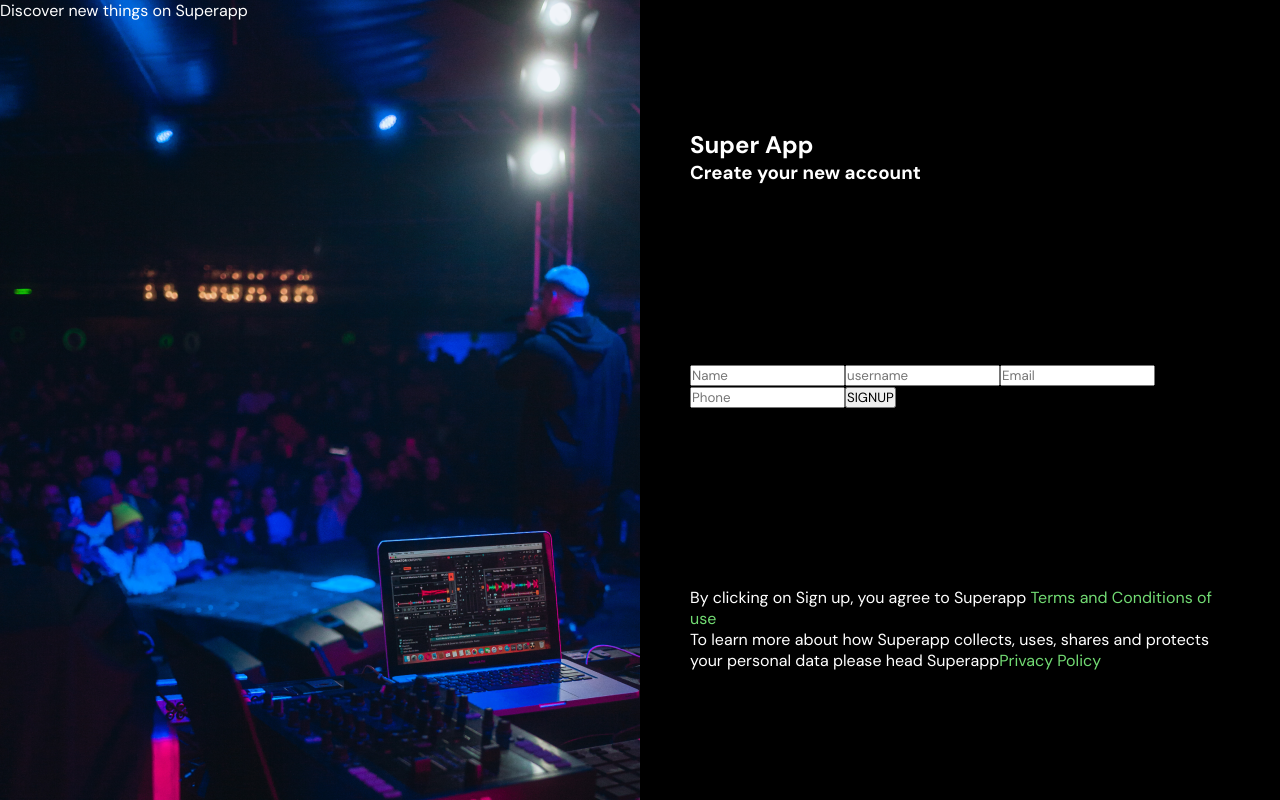
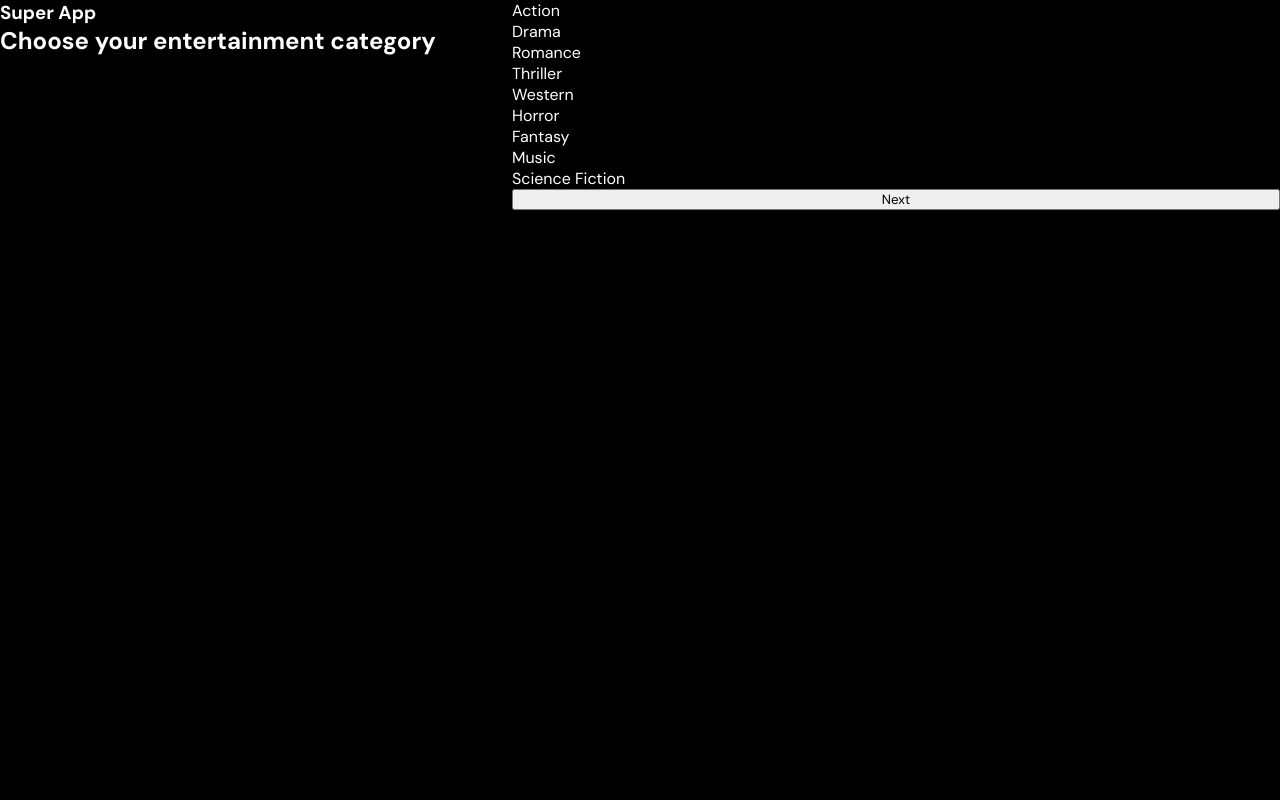
Before and after one commit to thenithishv/Super-App, a React (Vite) app: page /genres in a window 1280 px wide. Built offline with nearby package versions, Linux system fonts and the light colour scheme; a web font is replaced by a local one.

Commit message:
added useEffect to global state, finished register page, started working on genre page

```diff
--- a/src/App.jsx
+++ b/src/App.jsx
@@ -1,5 +1,7 @@
+import GenrePage from './pages/GenrePage'
 import NotFoundPage from './pages/NotFoundPage'
 import RegisterPage from './pages/RegisterPage'
+import CarouselPage from './pages/CarouselPage'
 import { BrowserRouter, Routes, Route } from 'react-router-dom'
 
 function App() {
@@ -9,8 +11,8 @@ function App() {
         <Route path='/' element={<RegisterPage/>}/>
         <Route path='/register' element={<RegisterPage/>}/>
         <Route path='/home' element={<RegisterPage/>}/>
-        <Route path='/genres' element={<RegisterPage/>}/>
-        <Route path='/carousel' element={<RegisterPage/>}/>
+        <Route path='/genres' element={<GenrePage/>}/>
+        <Route path='/carousel' element={<CarouselPage/>}/>
         <Route path='/dashboard' element={<RegisterPage/>}/>
         <Route path='/movie' element={<RegisterPage/>}/>
         <Route path='*' element={<NotFoundPage/>}/>
--- a/src/components/Form.jsx
+++ b/src/components/Form.jsx
@@ -1,53 +1,58 @@
 import { useState } from "react";
-import styles from "./Form.module.css"
-import validateForm from "../utils/validateForm";
+import styles from "./Form.module.css";
 
-function Form() {
-
-
-    const [name,setName] = useState("");
-    const [email,setEmail] = useState("");
-    const [username,setUsername] = useState("");
-    const[phone,setPhone] = useState("");
-    const [error,setError] = useState(false);
-
+function Form({
+  name,
+  setName,
+  email,
+  setEmail,
+  username,
+  setUsername,
+  phone,
+  setPhone,
+  error,
+  setError,
+  submitHandler,
+}) {
   return (
     <div className={styles.container}>
-
       <input
         type="text"
         placeholder="Name"
         value={name}
-            onChange={(e)=>setName(e.target.value)}
+        onChange={(e) => setName(e.target.value)}
       />
+      {error?.name && <p className={styles.error}>Name is required</p>}
 
       <input
         type="text"
         placeholder="username"
         value={username}
-            onChange={(e)=>setUsername(e.target.value)}
+        onChange={(e) => setUsername(e.target.value)}
       />
+
+      {error?.username && <p className={styles.error}>username is required</p>}
 
       <input
         type="text"
         placeholder="Email"
         value={email}
-            onChange={(e)=>setEmail(e.target.value)}
+        onChange={(e) => setEmail(e.target.value)}
       />
+      {error?.email && <p className={styles.error}>Email is required</p>}
 
       <input
         type="text"
         placeholder="Phone"
         value={phone}
-            onChange={(e)=>setPhone(e.target.value)}
+        onChange={(e) => setPhone(e.target.value)}
       />
 
-        <button
-          onClick= {()=>validateForm(name,email,username,phone)}
-          >SIGNUP</button>
+      {error?.phone && <p className={styles.error}>Phone is required</p>}
 
+      <button onClick={submitHandler}>SIGNUP</button>
     </div>
-  )
+  );
 }
 
-export default Form
+export default Form;
--- a/src/components/Form.module.css
+++ b/src/components/Form.module.css
@@ -1,4 +1,13 @@
 .container{
     height: 100%;
     width: 100%;
+    padding: 20px;
+    display: flex;
+    flex-direction: column;
+    gap: 20px;
 }
+
+.error{
+    color: red;
+    font-size: 0.8rem;
+}
--- a/src/context/AppContext.jsx
+++ b/src/context/AppContext.jsx
@@ -1,22 +1,30 @@
-import {  createContext, useState } from "react";
+import { createContext, useState, useEffect } from "react";
 
 export const AppContext = createContext();
 
-export const AppProvider = ({children})=>{
-    const [user,setUser] =useState(
+export const AppProvider = ({ children }) => {
+	const [user, setUser] = useState(
 		JSON.parse(localStorage.getItem("user")) || null
 	);
-    const[selectGeneres, setSelectGeneres]=useState(
-        JSON.parse(localStorage.getItem("user")) || []
+	const [selectedGenres, setSelectedGenres] = useState(
+		JSON.parse(localStorage.getItem("selectedGenres")) || []
 	);
-    return(
+
+	useEffect(() => {
+		localStorage.setItem("user", JSON.stringify(user));
+	}, [user]);
+	useEffect(() => {
+		localStorage.setItem("selectedGenres", JSON.stringify(selectedGenres));
+	}, [selectedGenres]);
+
+	return (
 		<AppContext.Provider
-            value={[
+			value={{
 				user,
 				setUser,
-                selectGeneres,
-                setSelectGeneres,
-            ]}
+				selectedGenres,
+				setSelectedGenres,
+			}}
 		>
 			{children}
 		</AppContext.Provider>
--- /dev/null
+++ b/src/data/genres.js
@@ -0,0 +1,3 @@
+const defaultGenres = ["Action", "Drama", "Romance", "Thriller", "Western", "Horror", "Fantasy", "Music", "Science Fiction"];
+
+export { defaultGenres };
--- a/src/main.jsx
+++ b/src/main.jsx
@@ -5,7 +5,7 @@ import {AppProvider} from "./context/AppContext.jsx";
 
 createRoot(document.getElementById('root')).render(
   <AppProvider>
-<App />
+      <App />
   </AppProvider>
 
 
--- /dev/null
+++ b/src/pages/CarouselPage.jsx
@@ -0,0 +1,11 @@
+import React from 'react'
+
+function CarouselPage() {
+  return (
+    <div>
+      CarouselPage
+    </div>
+  )
+}
+
+export default CarouselPage
--- /dev/null
+++ b/src/pages/GenrePage.jsx
@@ -0,0 +1,83 @@
+import {useContext, useState,useEffect} from 'react'
+import { useNavigate } from 'react-router-dom'
+import {AppContext} from "../context/AppContext"
+import styles from './GenrePage.module.css'
+import {defaultGenres} from "../data/genres"
+
+function GenrePage() {
+    const [error,setError] =useState();
+    const { selectedGenres, setSelectedGenres } = useContext(AppContext);
+    const navigate = useNavigate();
+
+    useEffect(()=>{
+        if(selectedGenres.length>=3){
+            setError(false)
+        }
+    },[selectedGenres])
+
+    const handleSelectGenre = (genre) => {
+		if (selectedGenres.includes(genre)) {
+			//pop operation
+			setSelectedGenres(
+				selectedGenres.filter((selectedGenres) => selectedGenres !== genre)
+			);
+		} else {
+			//push operation
+			setSelectedGenres([...selectedGenres, genre]);
+		}
+	};
+
+    const handleNext = () =>{
+        if(selectedGenres.length<3){
+            setError(true);
+        }else{
+            navigate("/carousel")
+        }
+    };
+
+
+  return (
+    <div className={styles.container}>
+
+    <div className={styles.left}>
+        <h3 className={styles.heading}>
+            Super App
+        </h3>
+        <h2 className={styles.subHeading}>
+            Choose your entertainment category
+        </h2>
+        <div className={styles.selectedGenres}>
+            {selectedGenres.map((genre,index)=>(
+                <div
+                className={styles.selectedGenres}
+                key={index}
+                onClick={()=>handleSelectGenre(genre)}
+                >{genre}</div>
+            ))}
+        </div>
+        {error &&  <p className={styles.error}>Minimum 3 category required</p>}
+    </div>
+
+    <div className={styles.right}>
+        <div className={styles.genre}>
+            {defaultGenres.map((genre,index)=>(
+                <div key={index}
+                className={styles.selectedGenres}
+                onClick={()=>{
+                    handleSelectGenre(genre);
+                }}
+                >
+                    {genre}
+                </div>
+            ))}
+
+        </div>
+
+        <button onClick={handleNext}>Next</button>
+    </div>
+
+    </div>
+  )
+}
+
+export default GenrePage
--- /dev/null
+++ b/src/pages/GenrePage.module.css
@@ -0,0 +1,31 @@
+.container{
+    height: 100vh;
+    width: 100vw;
+    display: flex;
+    flex-direction: row;
+}
+
+.selectedGenres{}
+
+.selectedGenres{
+    cursor: pointer;
+}
+
+.left{
+    width: 40%;
+    height: 100%;
+    display: flex;
+    flex-direction: column;
+}
+
+.right{
+    flex: 1;
+    display: flex;
+    flex-direction: column;
+
+}
+
+.error{
+    color: red;
+    font-size: 1 rem;
+}
--- a/src/pages/RegisterPage.jsx
+++ b/src/pages/RegisterPage.jsx
@@ -1,46 +1,68 @@
-import { useContext } from 'react';
-import {AppContext} from '../context/AppContext';
-import styles from './RegisterPage.module.css';
-import  Form  from '../components/Form';
-
+import {  useNavigate } from "react-router-dom";
+import { useContext, useState } from "react";
+import { AppContext } from "../context/AppContext";
+import styles from "./RegisterPage.module.css";
+import Form from "../components/Form";
+import validateForm from "../utils/validateForm";
 
 export default function RegisterPage() {
+  const { user, setUser } = useContext(AppContext);
 
-  const [user,setUser] = useContext(AppContext);
+  const [name, setName] = useState(user?.name || "");
+  const [email, setEmail] = useState(user?.email || "");
+  const [username, setUsername] = useState(user?.username || "");
+  const [phone, setPhone] = useState(user?.phone || "");
+  const [error, setError] = useState();
+  const navigate = useNavigate();
+
+  const submitHandler = () => {
+    const { valid, invalid } = validateForm(name, email, username, phone);
+    if (!valid) {
+      setError({ ...invalid });
+      return;
+    }
+    setError(null);
+    setUser({ name, email, username, phone });
+    navigate('/genres')
+  };
 
   return (
     <div className={styles.container}>
-
-      < div className={styles.left}>
+      <div className={styles.left}>
         <div className={styles.background}></div>
-          <div className={styles.label}>
-            Discover new things on Superapp
-          </div>
+        <div className={styles.label}>Discover new things on Superapp</div>
       </div>
 
       <div className={styles.right}>
         <div className={styles.header}>
           <h2 className={styles.heading}>Super App</h2>
-          <h3 className={styles.subHeading}>
-            Create your new account
-          </h3>
+          <h3 className={styles.subHeading}>Create your new account</h3>
         </div>
-       <div>
-       <Form user={user} setUser={setUser}/>
-       </div>
+        <Form
+          name={name}
+          setName={setName}
+          email={email}
+          setEmail={setEmail}
+          username={username}
+          setUsername={setUsername}
+          phone={phone}
+          setPhone={setPhone}
+          error={error}
+          setError={setError}
+          submitHandler={submitHandler}
+        />
         <div className={styles.footer}>
-
           <p>
             By clicking on Sign up, you agree to Superapp{" "}
             <span>Terms and Conditions of use</span>
           </p>
           <p>
-            To learn more about how Superapp collects, uses, shares and protects your personal data please head Superapp
+            To learn more about how Superapp collects, uses, shares and protects
+            your personal data please head to Superapp
             <span>Privacy Policy</span>
           </p>
         </div>
       </div>
-
     </div>
-  )
+  );
 }
--- a/src/utils/validateForm.js
+++ b/src/utils/validateForm.js
@@ -1,19 +1,36 @@
   const validateForm = (name,email,username,phone) =>{
-    console.log(name,email,username,phone);
+    let valid = true;
+    let invalid = {
+      name:false,
+      email:false,
+      username:false,
+      phone:false,
+    };
 
     if(!name || !email || !username || !phone){
-      console.log("All fields are req");
-
-      return false;
+      valid=false;
+      invalid={
+        name:!name,
+        email:!email,
+        username:!username,
+        phone :!phone,
+      };
     }
     const emailRegEx = /^[a-zA-Z0-9._-]+@[a-zA-Z0-9.-]+\.[a-zA-Z]{2,6}$/;
     const phoneRegEx = /^\d{10}$/;
     if(!emailRegEx.test(email)|| !phoneRegEx.test(phone)){
       console.log("Invalid Email or phone number");
-
-      return false;
+      invalid = {
+        ...invalid,
+        email:!emailRegEx.test(email),
+        phone:!phoneRegEx.test(phone),
+      };
+      valid=false;
     }
+  return{
+    valid,
+    invalid,
+  };
   };
 
-
   export default validateForm;
```
Also changed, not shown: src/pages/CarouselPage.module.css (added). Lines whose indentation alone changed are shown as unchanged.
